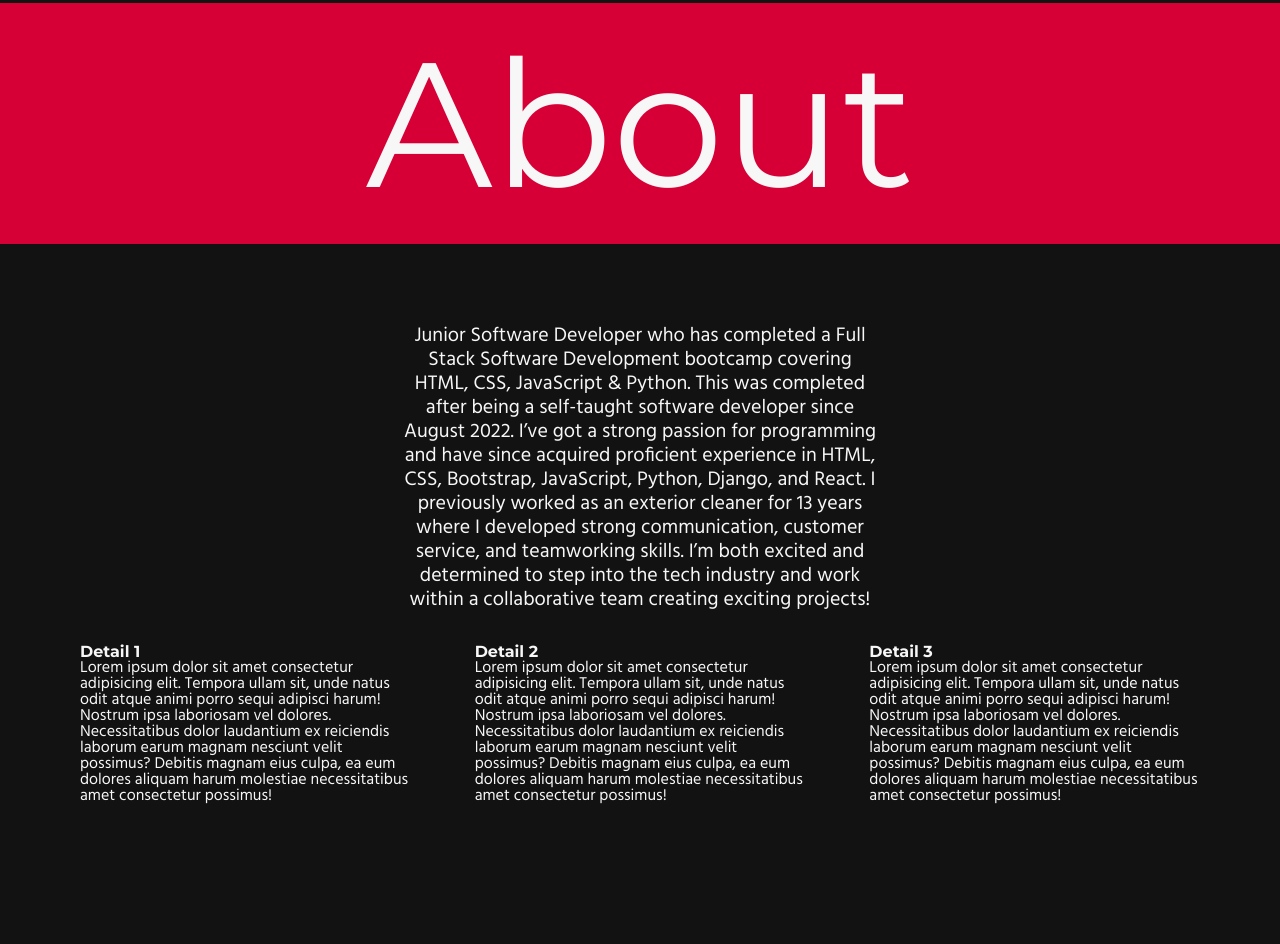
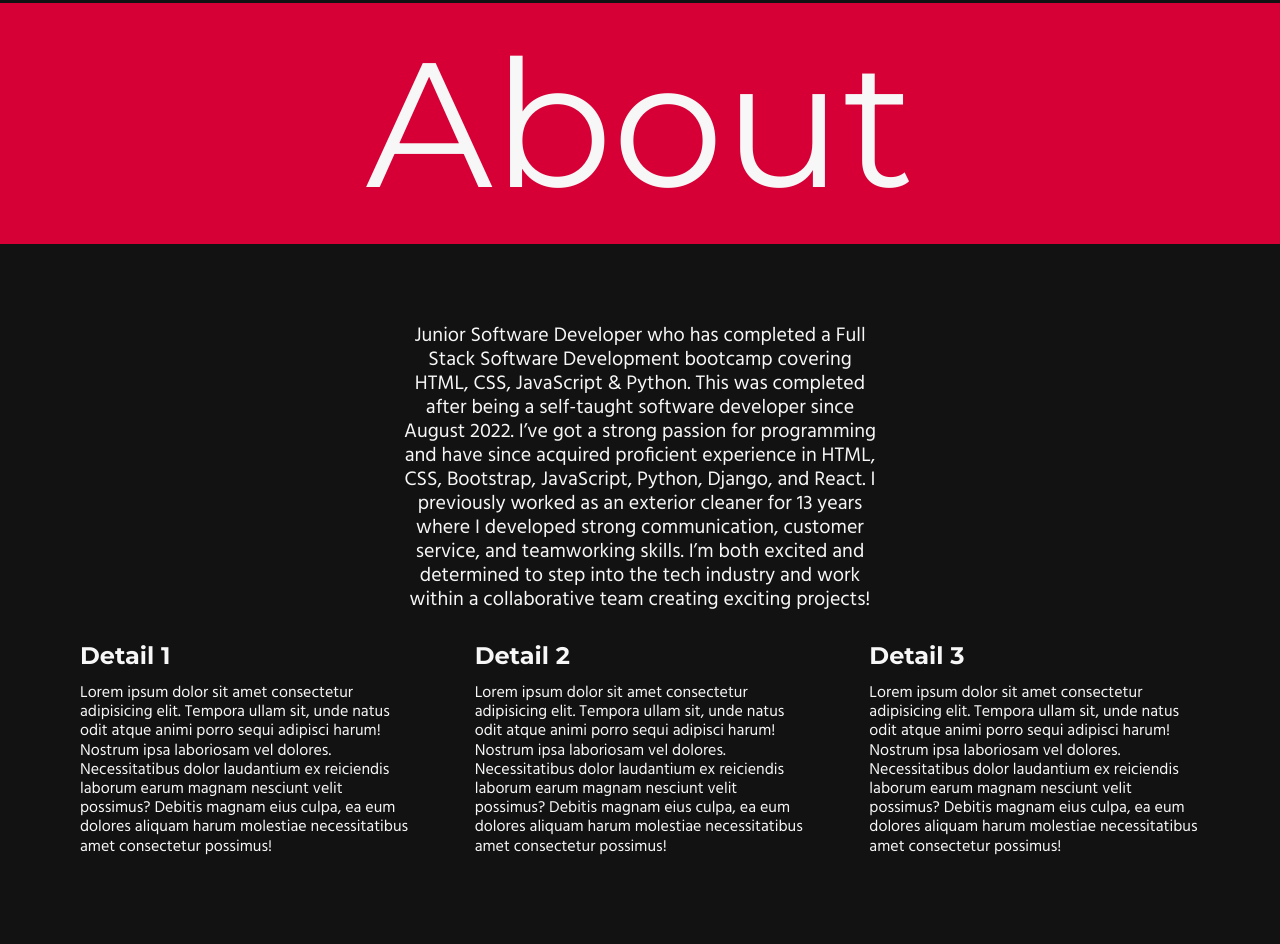
Before and after one commit to doctypeKieran/portfolio, a plain HTML site: page index.html in a window 1280 px wide. Shown: the part 1680-2624 px from the top of the page. After the commit the page ends 2540 px from the top, so only its background shows below. Drawn offline with Linux system fonts and the light colour scheme.

Commit message:
Reduce grid template row size, style detail heading and text

```diff
--- a/assets/css/style.css
+++ b/assets/css/style.css
@@ -293,6 +293,15 @@ section#projects {
     margin-top: 2rem;
     display: grid;
     grid-template-columns: repeat(3, 1fr);
-    grid-template-rows: 300px;
+    grid-template-rows: 200px;
     gap: 4rem;
 }
+
+.about__detail .detail-heading {
+    font-size: 1.5rem;
+    margin-bottom: 1rem;
+}
+
+.about__detail p {
+    line-height: 1.2;
+}
```
